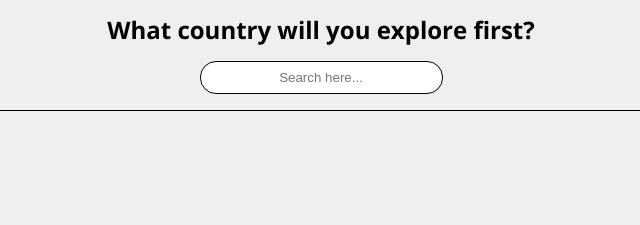
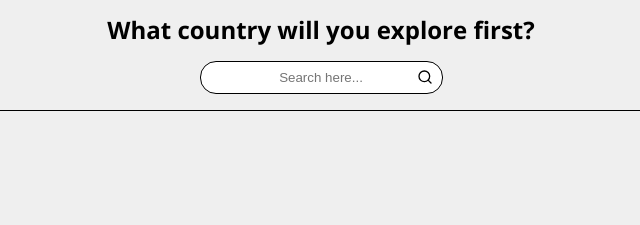
Before and after one commit to kvitorr/countries-react-app, a React (Vite) app: page / in a window 1280 px wide. Shown: the top 225 px of the page, without its empty margins (319-959 px from the left). Built offline with nearby package versions, Linux system fonts and the light colour scheme.

Commit message:
Add Component e Icon: Filter and Search

```diff
--- a/package.json
+++ b/package.json
@@ -16,6 +16,7 @@
     "react-icons": "^4.8.0"
   },
   "devDependencies": {
+    "@types/axios": "^0.14.0",
     "@types/react": "^18.0.28",
     "@types/react-dom": "^18.0.11",
     "@vitejs/plugin-react": "^3.1.0",
--- a/src/App.css
+++ b/src/App.css
@@ -1,4 +1,7 @@
-.main {
+
+
+.searcher {
+  border-bottom: 1px solid black;
   width: 80%;
   margin: auto;
   display: flex;
@@ -6,7 +9,6 @@
   flex-direction: column;
   gap: 1rem;
   padding: 1rem;
-  border-bottom: 1px solid black;
   text-align: center;
   line-height: 1.2;
 }
--- a/src/App.tsx
+++ b/src/App.tsx
@@ -3,6 +3,8 @@ import './App.css'
 import axios from 'axios'
 import Countries from './components/Countries'
 import CountryDetails from './components/CountryDetails'
+import Filter from './components/Filter'
+
 
 function App() {
   const [searchTerm, setSearchTerm] = useState('')
@@ -27,14 +29,15 @@ function App() {
   return (
   <>
     <main className='main'>
-      <h2>What country will you explore first?</h2>
-      <div className='searchBox'>
-        <input placeholder='Search here...' className='searchInput' value={searchTerm} onChange={handleSearchTermOnChange} />
+      <div className='searcher'>
+        <h2>What country will you explore first?</h2>
+        <Filter searchTerm={searchTerm} handleSearchTermOnChange={handleSearchTermOnChange}/>
       </div>
-    </main>
+
     <div className='countriesFounded'>
       <Countries listCountries={listCountries}/>
     </div>
+    </main>
   </>
   )
 }
--- /dev/null
+++ b/src/components/Filter.css
@@ -0,0 +1,14 @@
+.searchBox {
+    position: relative;
+
+    display: flex;
+    align-items: center;
+}
+
+.search-icon {
+    position: absolute;
+    top: 50%;
+    transform: translateY(-50%);
+    right: 10px;
+    cursor: pointer;
+}
--- /dev/null
+++ b/src/components/Filter.tsx
@@ -0,0 +1,35 @@
+import { useRef } from 'react';
+
+import { FiSearch } from 'react-icons/fi'
+
+import './Filter.css'
+interface IFilterProps {
+    searchTerm: string
+    handleSearchTermOnChange: any
+}
+
+
+const Filter: React.FC<IFilterProps> = ({searchTerm, handleSearchTermOnChange}) => {
+    const inputRef = useRef<HTMLInputElement>(null)
+
+    const handleClick = () => {
+        console.log('click')
+      if(inputRef.current){
+          inputRef.current.focus();
+
+      }
+    }
+
+
+    return (
+        <>
+        <div className='searchBox'>
+            <input ref={inputRef}  placeholder='Search here...' className='searchInput' value={searchTerm} onChange={handleSearchTermOnChange} />
+        <FiSearch onClick={handleClick} className='search-icon'/>
+
+        </div>
+        </>
+    )
+}
+
+export default Filter
```
Also changed, not shown: 1 other file (tests, documents, lock files or other folders).
